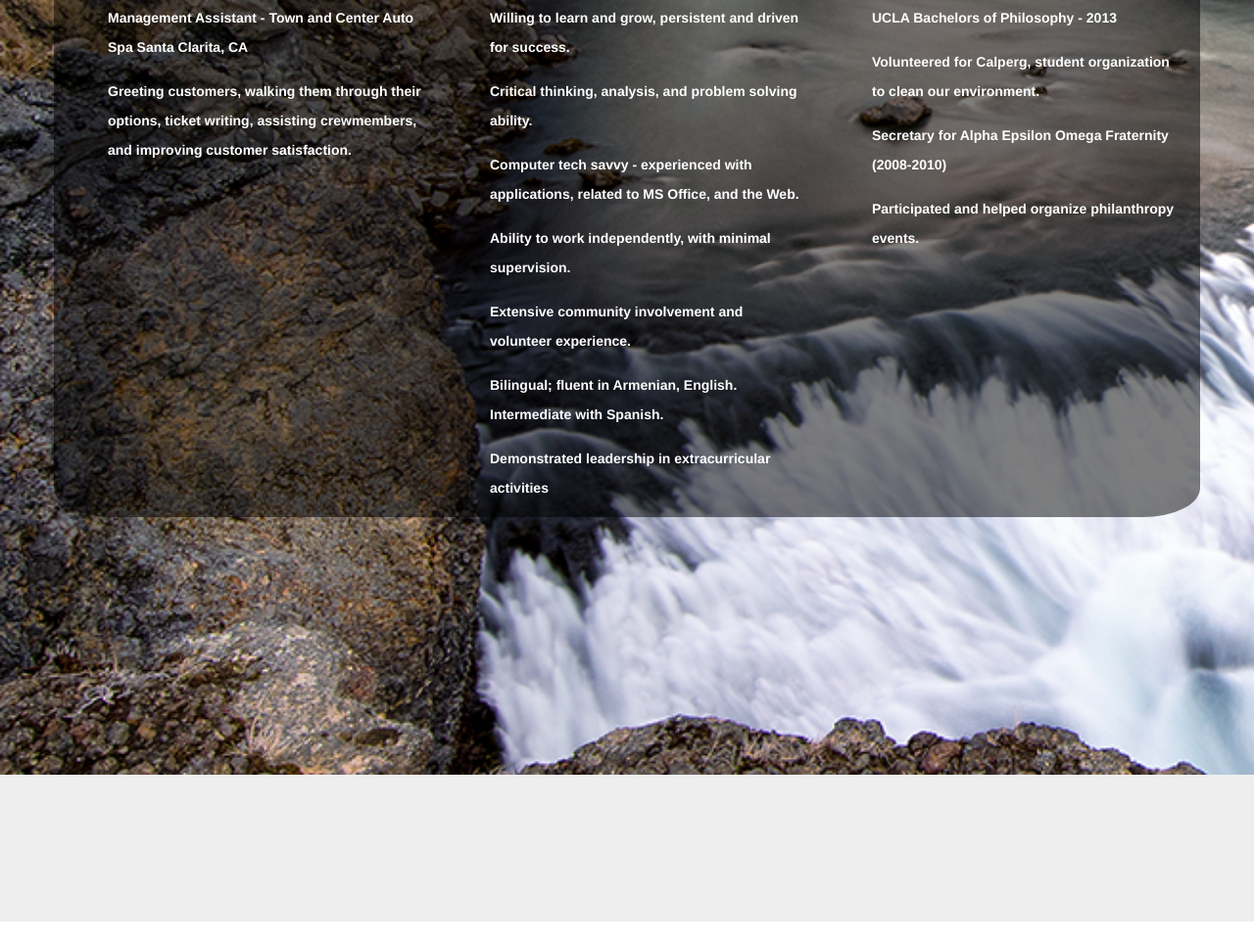
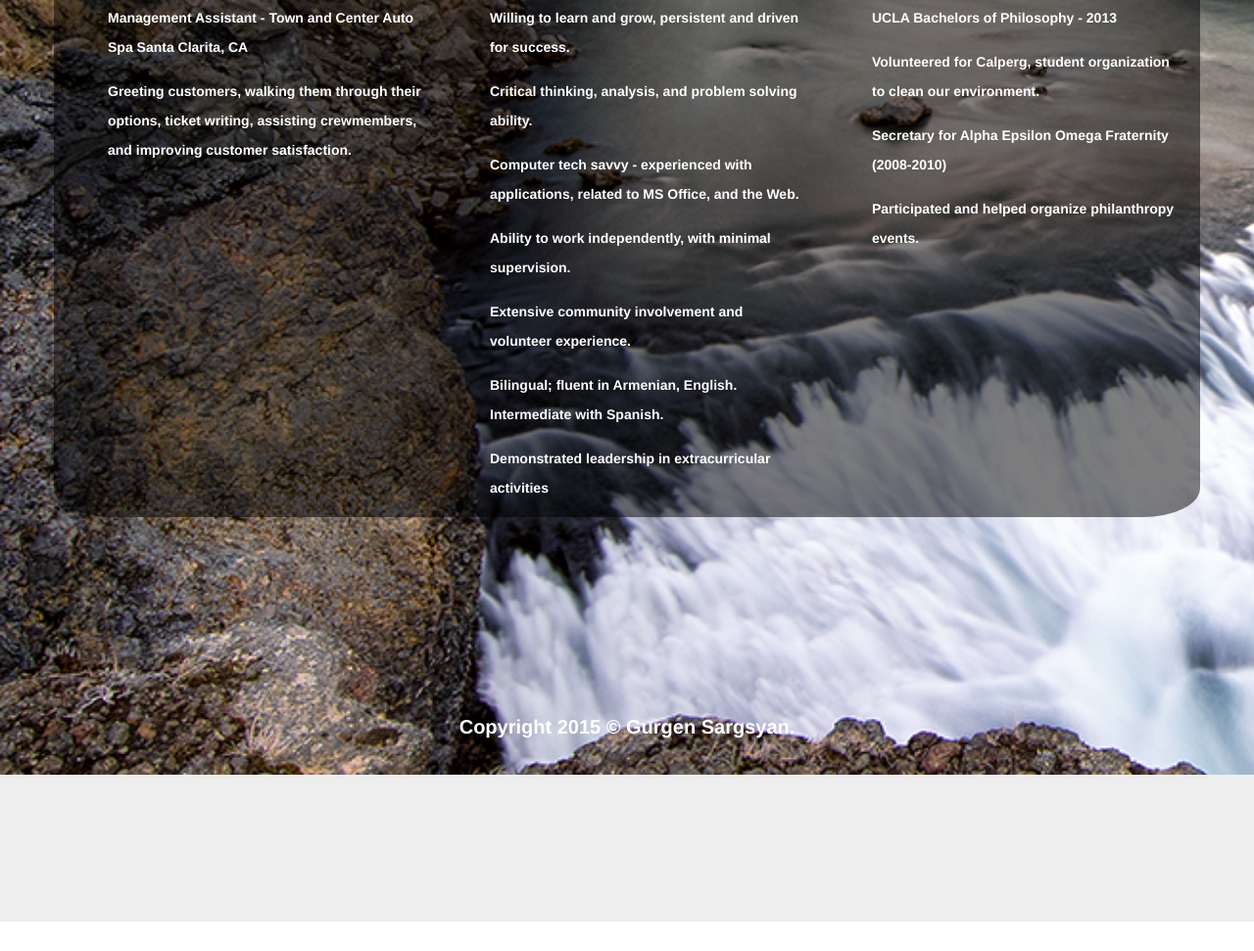
Before and after one commit to gurgen8or/art, a plain HTML site: page index.html in a window 1280 px wide. Shown: the part 667-1638 px from the top of the page at 98% size. Drawn offline with Linux system fonts and the light colour scheme.

Commit message:
Initial commit

```diff
--- a/index.html
+++ b/index.html
@@ -58,6 +58,9 @@
 							</ul>
 						</div>
 					</div>
+					<div class="footer">
+						<p>Copyright 2015 &copy; Gurgen Sargsyan.</p>
+					</div>
 				</div>
 			</div>
 		</div>
--- a/main.css
+++ b/main.css
@@ -111,3 +111,11 @@ img {
 .container h1, p {
 	padding: 20px;
 }
+
+.footer p {
+	color: #fff;
+	position: relative;
+	margin-top: 150px;
+	text-align: center;
+	padding: 50px;
+}
```
Also changed, not shown: aboutme.html (+3 -0 lines), contact.html (+3 -0 lines).
